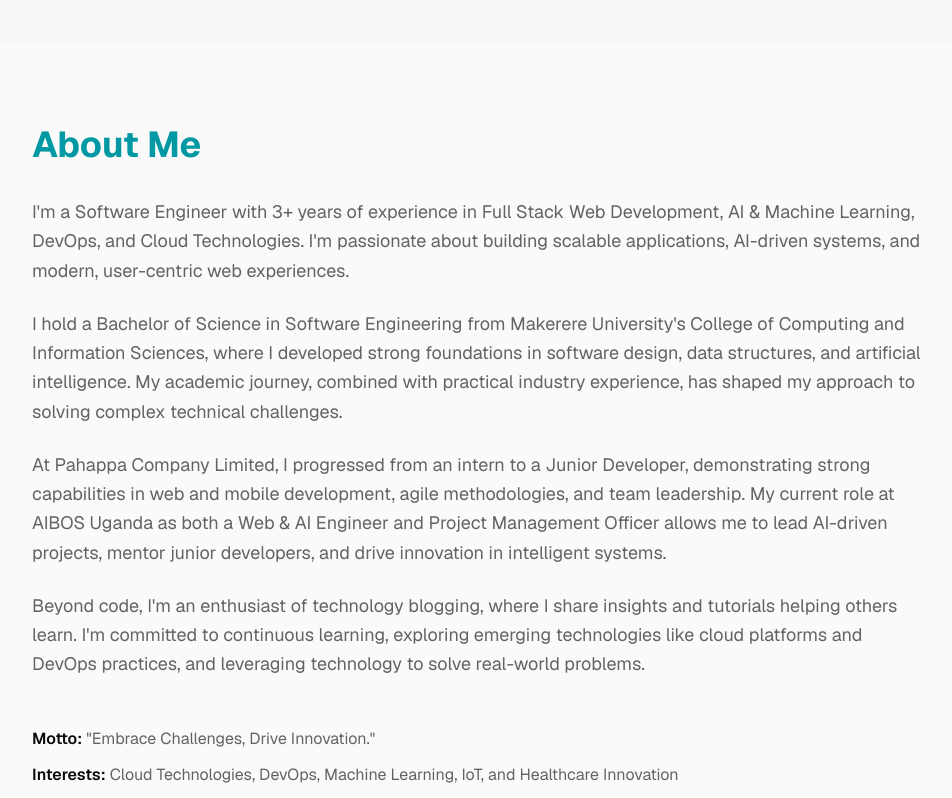
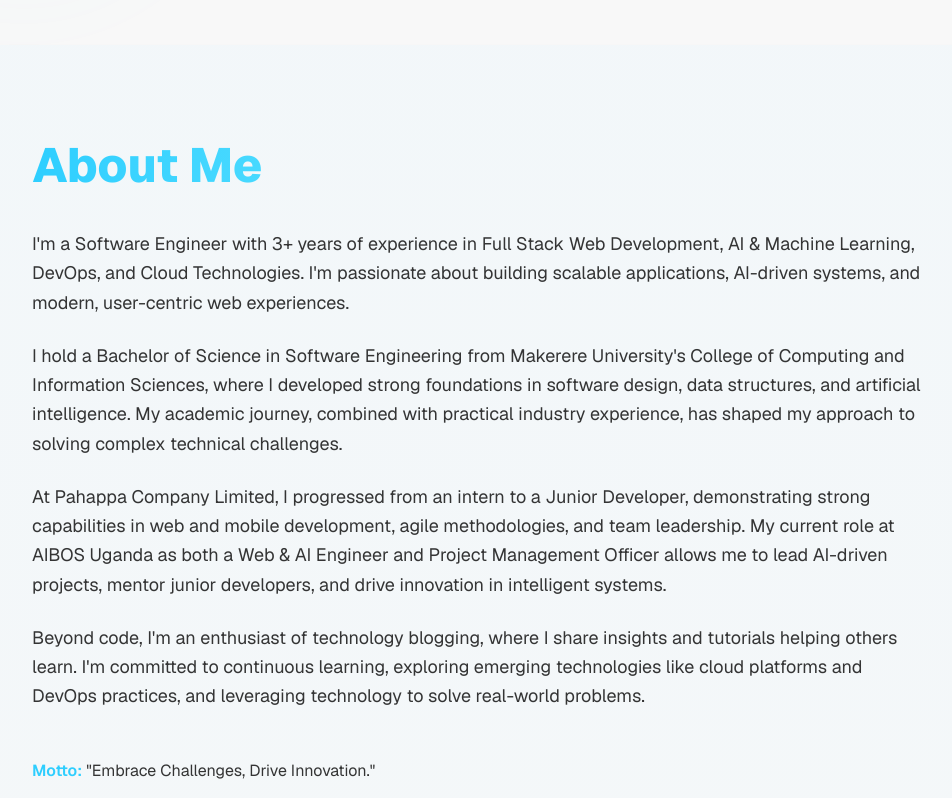
Before and after one commit to NahuriraClintonie/personal-portfolio, a Next.js app: page / in a window 1280 px wide. Shown: the part 820-1618 px from the top of the page, without its empty margins (160-1112 px from the left). Built offline with nearby package versions, Linux system fonts and the light colour scheme.

Commit message:
ui: improve the design of the about section

```diff
--- a/app/globals.css
+++ b/app/globals.css
@@ -3,31 +3,57 @@
 @custom-variant dark (&:is(.dark *));
 
 :root {
-  /* Light mode */
+  /* Light */
   --background: oklch(0.98 0 0);
-  --foreground: oklch(0.15 0 0);
-  --card: oklch(1 0 0);
-  --card-foreground: oklch(0.15 0 0);
-  --primary: oklch(0.35 0.15 250);
+  --foreground: oklch(0.18 0 0);
+
+  --card: oklch(0.97 0.01 230);
+  --card-foreground: oklch(0.18 0 0);
+
+  --primary: oklch(0.62 0.2 260); /* Rich violet */
   --primary-foreground: oklch(0.98 0 0);
-  --secondary: oklch(0.6 0.15 200);
-  --secondary-foreground: oklch(0.98 0 0);
-  --accent: oklch(0.6 0.15 200);
-  --accent-foreground: oklch(0.98 0 0);
-  --muted: oklch(0.92 0 0);
-  --muted-foreground: oklch(0.5 0 0);
-  --border: oklch(0.9 0 0);
-  --input: oklch(0.92 0 0);
-  --ring: oklch(0.6 0.15 200);
-  --destructive: oklch(0.62 0.22 25);
+
+  --secondary: oklch(0.8 0.15 230);
+  --secondary-foreground: oklch(0.18 0 0);
+
+  --accent: oklch(0.85 0.12 210);
+  --accent-foreground: oklch(0.18 0 0);
+
+  --muted: oklch(0.92 0.01 240);
+  --muted-foreground: oklch(0.45 0.01 240);
+
+  --border: oklch(0.88 0.01 240);
+  --input: oklch(0.95 0.01 240);
+  --ring: oklch(0.62 0.2 260);
+
+  --destructive: oklch(0.65 0.24 25);
   --destructive-foreground: oklch(0.98 0 0);
-  --chart-1: oklch(0.35 0.15 250);
-  --chart-2: oklch(0.6 0.15 200);
-  --chart-3: oklch(0.5 0.1 150);
-  --chart-4: oklch(0.7 0.12 40);
-  --chart-5: oklch(0.4 0.14 280);
-  --radius: 0.625rem;
 }
+
+.dark {
+  --background: oklch(0.22 0.02 240);
+  --foreground: oklch(0.97 0 0);
+
+  --card: oklch(0.28 0.02 240);
+  --card-foreground: oklch(0.97 0 0);
+
+  --primary: oklch(0.7 0.2 260);
+  --primary-foreground: oklch(0.15 0.02 240);
+
+  --secondary: oklch(0.34 0.05 240);
+  --secondary-foreground: oklch(0.97 0 0);
+
+  --accent: oklch(0.4 0.05 230);
+  --accent-foreground: oklch(0.97 0 0);
+
+  --muted: oklch(0.32 0.01 240);
+  --muted-foreground: oklch(0.75 0.05 250);
+
+  --border: oklch(0.35 0.01 240);
+  --input: oklch(0.38 0.01 240);
+  --ring: oklch(0.7 0.2 260);
+}
+
 
 .dark {
   /* Dark mode - sophisticated navy/slate with teal accents */
--- a/components/about.tsx
+++ b/components/about.tsx
@@ -1,32 +1,27 @@
 const About = () => {
   return (
-    <section id="about" className="py-20 px-4 bg-card/30">
+    <section id="about" className="py-24 px-6 bg-gradient-to-b from-card/60 via-card/50 to-card/40 dark:from-card/20 dark:via-card/15 dark:to-card/10 rounded-xl shadow-lg">
       <div className="max-w-4xl mx-auto">
-        <h2 className="text-3xl md:text-4xl font-bold mb-8 gradient-text">About Me</h2>
-
-        <div className="space-y-6 text-lg text-muted-foreground leading-relaxed">
+        <h2 className="text-4xl md:text-5xl font-extrabold mb-10 gradient-text">About Me</h2>
+        <div className="space-y-6 text-lg text-foreground/85 leading-relaxed">
           <p>
             I'm a Software Engineer with 3+ years of experience in Full Stack Web Development, AI & Machine Learning, DevOps, and Cloud Technologies. I'm passionate about building scalable applications, AI-driven systems, and modern, user-centric web experiences.
           </p>
-
           <p>
             I hold a Bachelor of Science in Software Engineering from Makerere University's College of Computing and Information Sciences, where I developed strong foundations in software design, data structures, and artificial intelligence. My academic journey, combined with practical industry experience, has shaped my approach to solving complex technical challenges.
           </p>
-
           <p>
             At Pahappa Company Limited, I progressed from an intern to a Junior Developer, demonstrating strong capabilities in web and mobile development, agile methodologies, and team leadership. My current role at AIBOS Uganda as both a Web & AI Engineer and Project Management Officer allows me to lead AI-driven projects, mentor junior developers, and drive innovation in intelligent systems.
           </p>
-
           <p>
             Beyond code, I'm an enthusiast of technology blogging, where I share insights and tutorials helping others learn. I'm committed to continuous learning, exploring emerging technologies like cloud platforms and DevOps practices, and leveraging technology to solve real-world problems.
           </p>
-
           <div className="pt-6 space-y-3">
             <p className="text-base">
-              <span className="font-semibold text-foreground">Motto:</span> "Embrace Challenges, Drive Innovation."
+              <span className="font-semibold text-secondary">Motto:</span> "Embrace Challenges, Drive Innovation."
             </p>
             <p className="text-base">
-              <span className="font-semibold text-foreground">Interests:</span> Cloud Technologies, DevOps, Machine Learning, IoT, and Healthcare Innovation
+              <span className="font-semibold text-secondary">Interests:</span> Cloud Technologies, DevOps, Machine Learning, IoT, and Healthcare Innovation
             </p>
           </div>
         </div>
```
